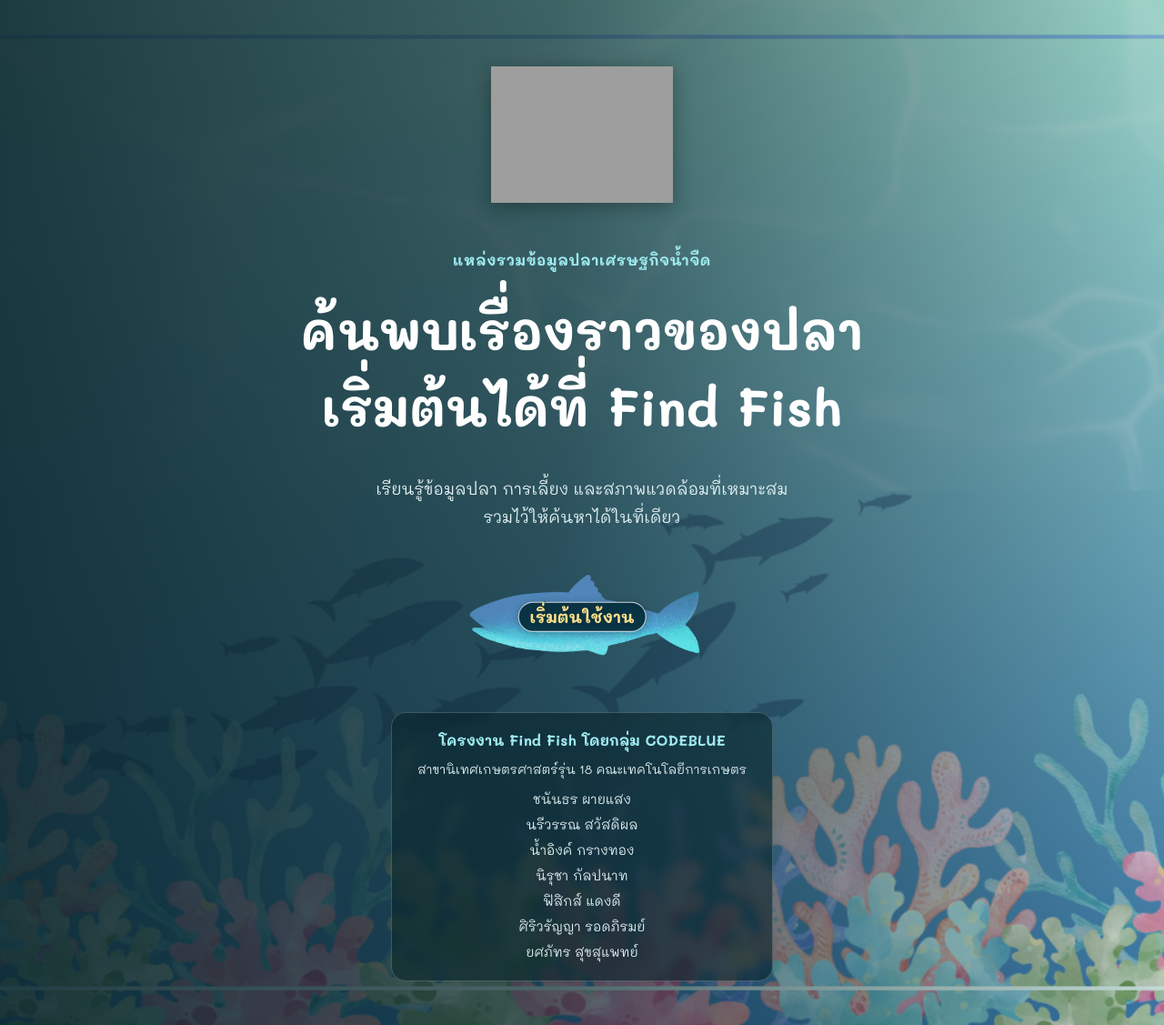
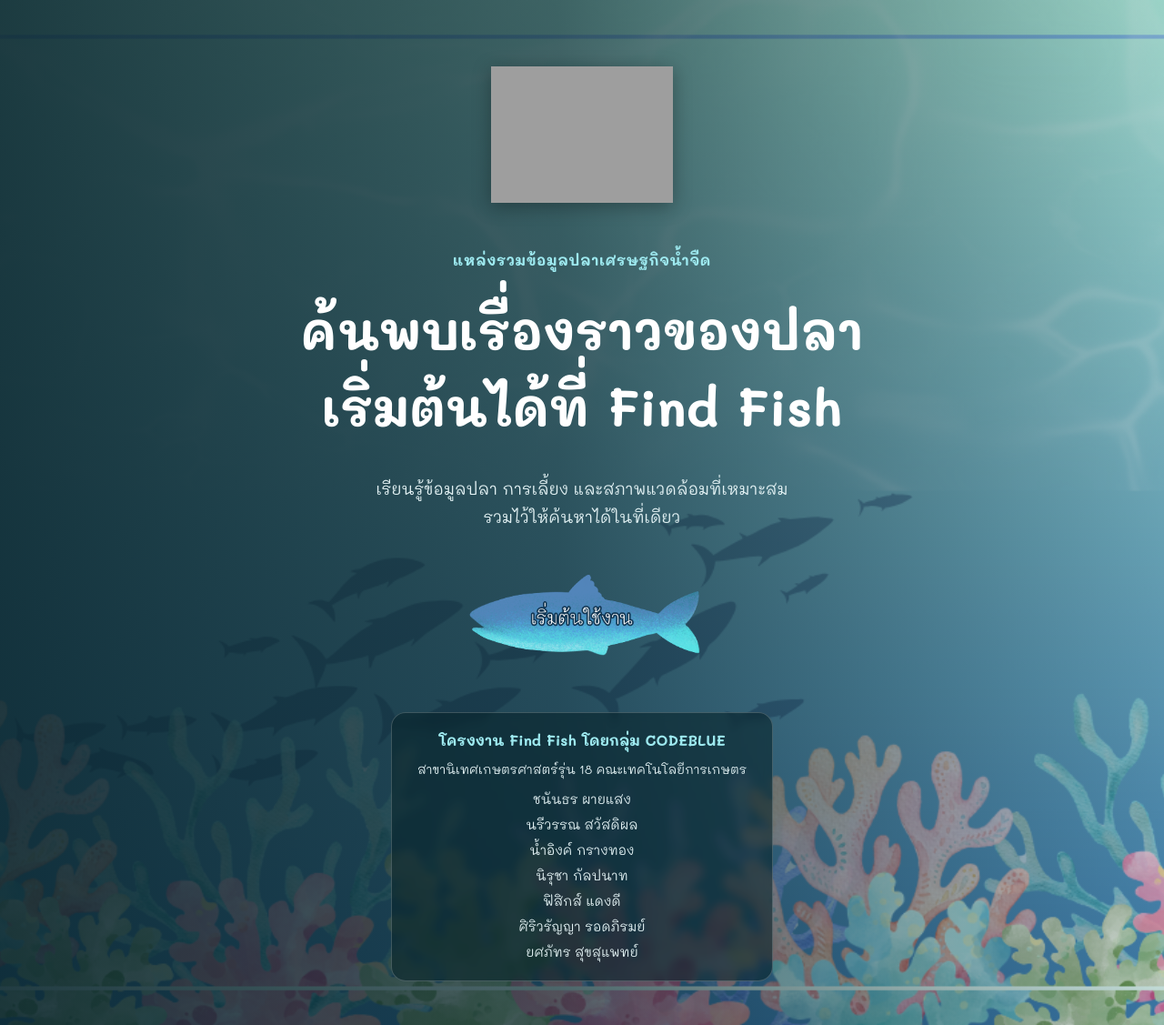
Before and after one commit to GaaFiw/find-fish, a Flask app: page / in a window 1280 px wide. Shown: the whole page at 91% size. Run offline with Flask 3, Linux system fonts and the light colour scheme; grey boxes are pictures that could not be loaded.

Commit message:
Use fish image as landing button
Co-authored-by: Copilot <223556219+Copilot@users.noreply.github.com>

```diff
--- a/static/css/style.css
+++ b/static/css/style.css
@@ -91,9 +91,8 @@ figcaption { font-size: 0.8rem; color: #5a6b76; }
 .landing-eyebrow { margin: 0 0 10px; color: #9eeaf0; font-weight: 700; letter-spacing: .04em; }
 .landing-content h1 { margin: 0; font-size: clamp(2rem, 5vw, 3.5rem); line-height: 1.25; }
 .landing-description { max-width: 500px; margin: 18px 0 28px; color: #e2f1f3; font-size: 1.1rem; }
-.landing-button { position: relative; display: inline-flex; align-items: center; justify-content: center; border-radius: 10px; transition: transform .2s; }
+.landing-button { display: inline-flex; align-items: center; justify-content: center; transition: transform .2s; }
 .landing-button img { display: block; width: min(260px, 80vw); height: auto; }
-.landing-button span { position: absolute; top: 50%; left: 50%; padding: 2px 12px; transform: translate(-50%, -50%); border: 1px solid rgba(255, 255, 255, .8); border-radius: 999px; background: rgba(7, 48, 63, .96); box-shadow: 0 2px 8px rgba(0, 0, 0, .3); color: #ffe08a; font-size: clamp(.85rem, 4vw, 1.1rem); font-weight: 700; line-height: 1.5; white-space: nowrap; }
 .landing-button:hover { transform: translateY(-2px); }
 .landing-button:focus-visible { outline: 3px solid #fff; outline-offset: 4px; }
 .landing-credit { position: absolute; right: 24px; bottom: 12px; z-index: 1; margin: 0; color: rgba(255, 255, 255, .8); font-size: .8rem; }
--- a/templates/landing.html
+++ b/templates/landing.html
@@ -31,8 +31,7 @@
         รวมไว้ให้ค้นหาได้ในที่เดียว
       </p>
       <a class="landing-button" href="{{ url_for('index') }}">
-        <img src="{{ url_for('static', filename='img/Findbutton.png') }}" alt="">
-        <span>เริ่มต้นใช้งาน</span>
+        <img src="{{ url_for('static', filename='img/Findbutton.png') }}" alt="เริ่มต้นใช้งาน">
       </a>
 
       <div class="landing-team">
```
